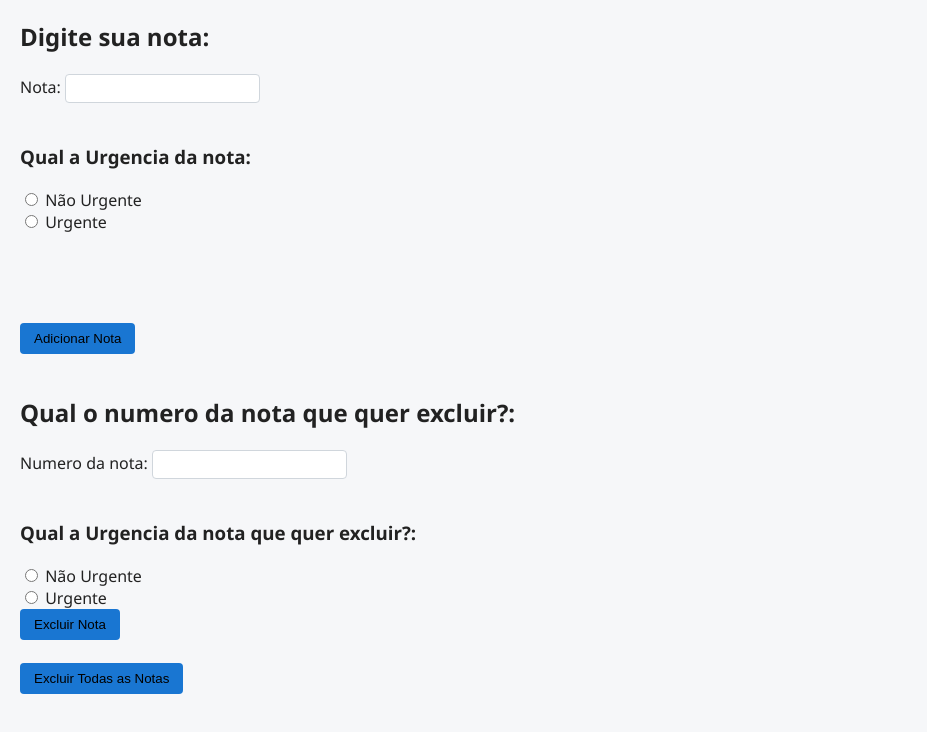
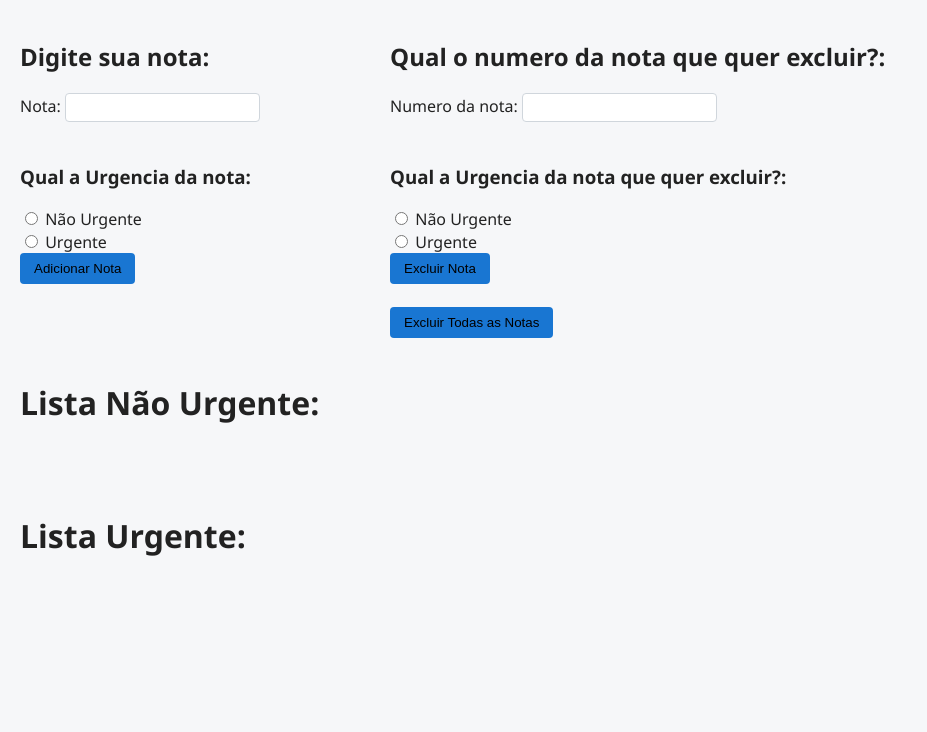
Before and after one commit to TheoArmstrong/miniprojeto, a plain HTML site: page index.html in a window 1280 px wide. Shown: the whole page, without its empty margins (0-927 px from the left). Drawn offline with Linux system fonts and the light colour scheme.

Commit message:
atualizações francisco

```diff
--- a/css.css
+++ b/css.css
@@ -11,6 +11,11 @@ body {
 ol {
     padding-left: 1.4rem;
     margin: 0;
+}
+
+#caixa {
+    display: flex;
+    gap: 130px;
 }
 
 /* Não urgentes: amarelo-limão */
--- a/index.html
+++ b/index.html
@@ -13,6 +13,9 @@
 
 <body>
 
+    <div id="caixa">
+
+    <div id="Adição">
     <h2>Digite sua nota: </h2>
     <label for="Nota">Nota: </label>
     <input type="text" id="Nota"><br><br>
@@ -27,21 +30,10 @@
         <label for="Urgente">Urgente</label>
     </div>
 
+    <button id="btnNotas" onclick="addNota()">Adicionar Nota</button><br><br>
+    </div>
 
-    <div id="NaoUrgente">
-        <ol id="listaNãoUrgente">
-
-        </ol>
-    </div>
-    <br><br>
-    <div id="Urgente">
-        <ol id="listaUrgente">
-
-        </ol>
-    </div>
-    <br><br>
-
-    <button id="btnNotas" onclick="addNota()">Adicionar Nota</button><br><br>
+    <div id="Exclusão">
 
     <h2>Qual o numero da nota que quer excluir?: </h2>
     <label for="NotaExcluir">Numero da nota: </label>
@@ -61,6 +53,22 @@
 
     <button id="btnExcluirNotas" onclick="excluirNotas()">Excluir Todas as Notas</button><br><br>
 
+    </div>
+    </div>
+
+    <h1>Lista Não Urgente:</h1>
+    <div id="NaoUrgente">
+        <ol id="listaNãoUrgente">
+
+        </ol>
+    </div>
+    <br><br>
+    <h1>Lista Urgente:</h1>
+    <div id="Urgente">
+        <ol id="listaUrgente">
+
+        </ol>
+    </div>
 
 </body>
 
```
